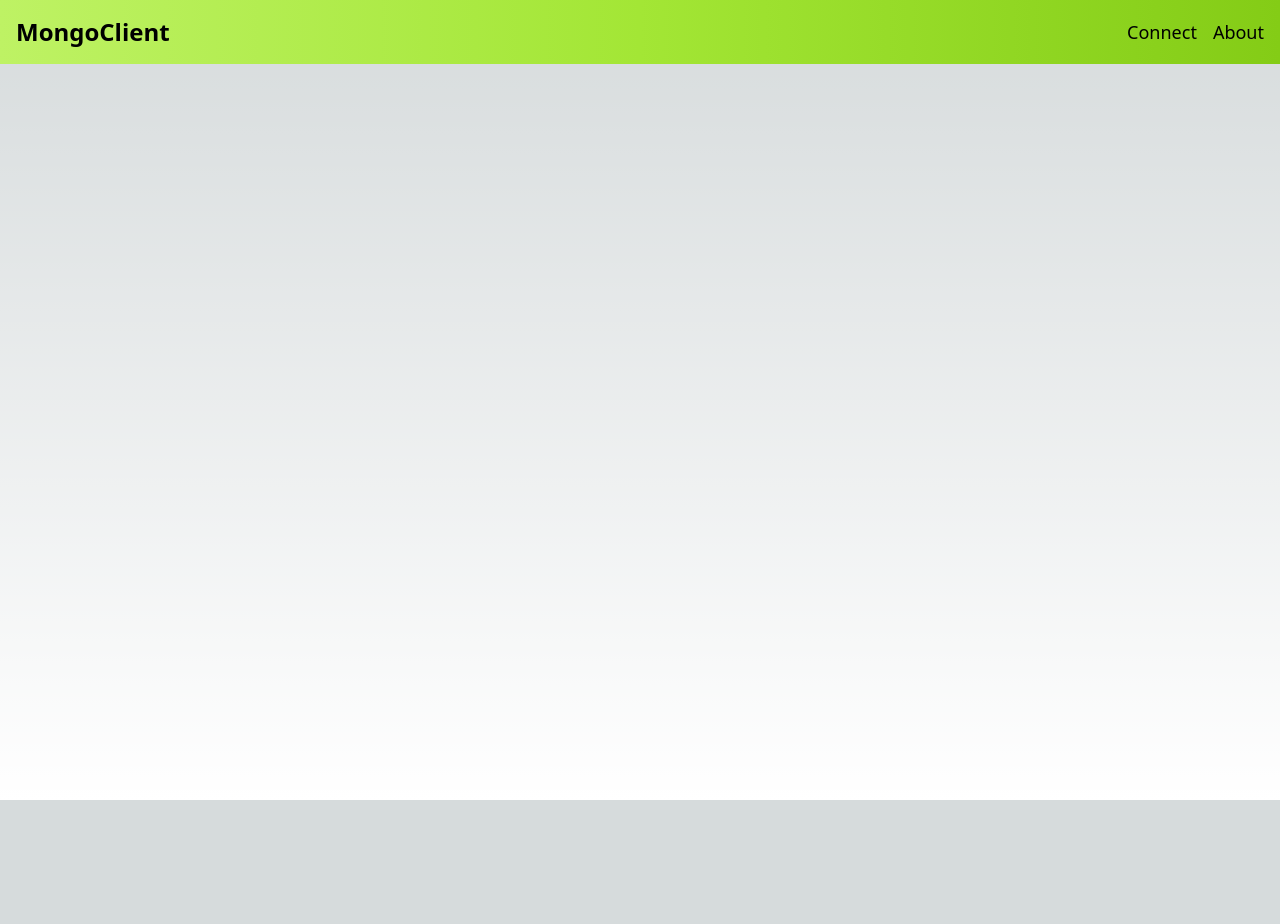
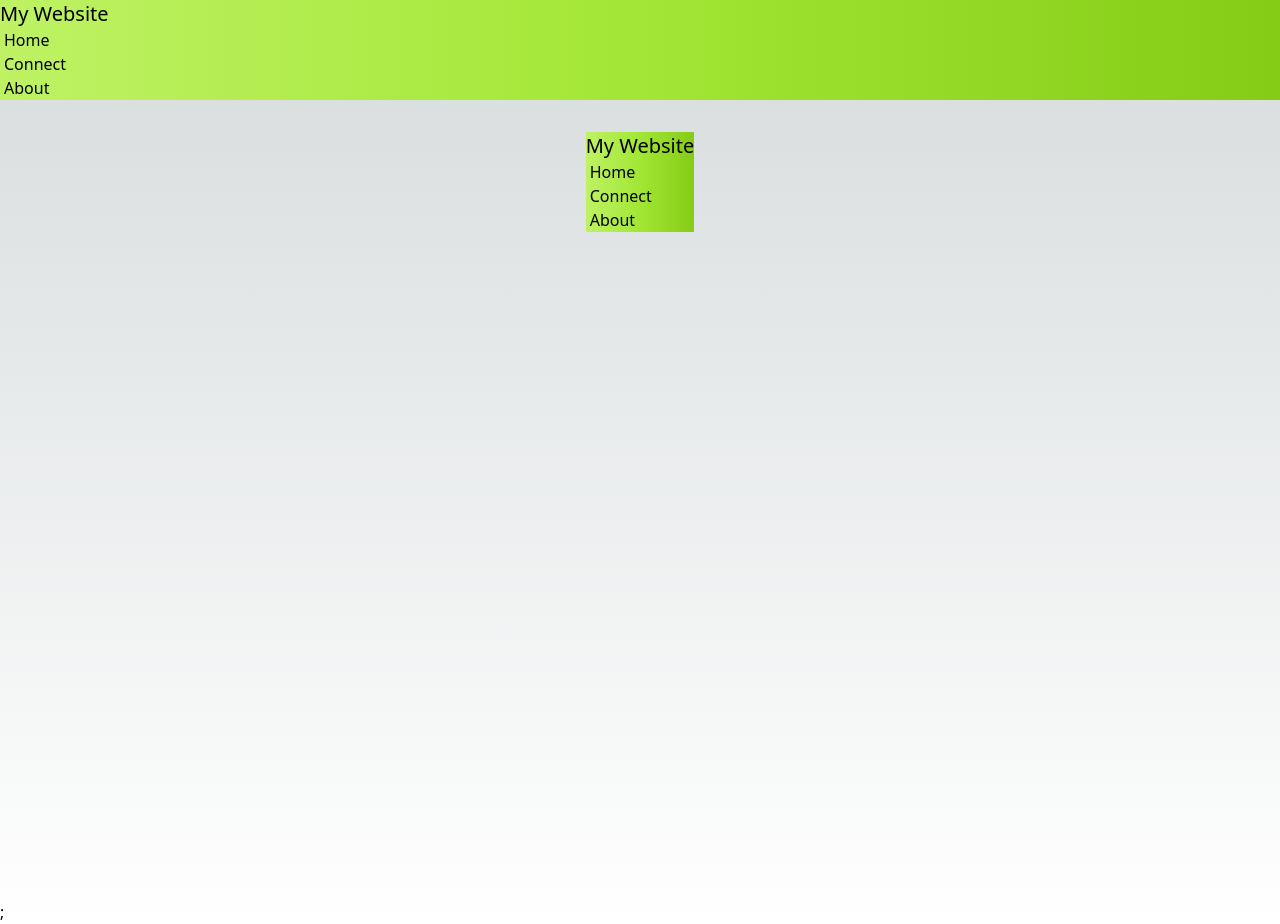
Before and after one commit to Leg3ndary/mongo-client, a Next.js app: page / in a window 1280 px wide. Before the commit the page ends 800 px from the top, so only its background shows below. Built offline with nearby package versions, Linux system fonts and the light colour scheme.

Commit message:
Updating layout

```diff
--- /dev/null
+++ b/src/components/Layout.tsx
@@ -0,0 +1,12 @@
+import React, { PropsWithChildren } from "react";
+import Navbar from "./navigation/NavBar";
+
+const Layout = ({ children }: PropsWithChildren) => {
+    return (
+        <>
+            <Navbar />
+            {children}
+        </>
+    );
+};
+export default Layout;
--- a/src/components/NavBar.tsx
+++ /dev/null
@@ -1,28 +0,0 @@
-// React component for the navigation bar
-import React from "react";
-
-const NavBar = () => {
-    return (
-        <div className="flex flex-col items-center justify-center w-full h-full">
-            <nav className="flex items-center justify-between w-full bg-gradient-to-r from-lime-300 via-lime-400 to-lime-500 absolute p-4">
-                <a href="/" className="text-2xl font-bold">
-                    MongoClient
-                </a>
-                <ul className="flex items-center space-x-4">
-                    <li>
-                        <a href="#" className="text-lg font-medium">
-                            Connect
-                        </a>
-                    </li>
-                    <li>
-                        <a href="/about" className="text-lg font-medium">
-                            About
-                        </a>
-                    </li>
-                </ul>
-            </nav>
-        </div>
-    );
-};
-
-export default NavBar;
--- /dev/null
+++ b/src/components/navigation/NavBar.tsx
@@ -0,0 +1,28 @@
+// React component for the navigation bar
+import React from "react";
+import Link from "next/link";
+
+const NavBar = () => {
+    return (
+        <div className="navbar bg-gradient-to-r from-lime-300 via-lime-400 to-lime-500">
+            <div className="flex-1">
+                <a className="btn btn-ghost normal-case text-xl">My Website</a>
+            </div>
+            <div className="flex-none">
+                <ul className="menu menu-horizontal px-1">
+                    <li>
+                        <Link href="/">Home</Link>
+                    </li>
+                    <li>
+                        <Link href="/connect">Connect</Link>
+                    </li>
+                    <li>
+                        <Link href="/about">About</Link>
+                    </li>
+                </ul>
+            </div>
+        </div>
+    );
+};
+
+export default NavBar;
--- a/src/pages/_app.tsx
+++ b/src/pages/_app.tsx
@@ -1,6 +1,11 @@
 import "@/styles/globals.css";
 import type { AppProps } from "next/app";
+import Layout from "@/components/Layout";
 
 export default function App({ Component, pageProps }: AppProps) {
-    return <Component {...pageProps} />;
+    return (
+        <Layout>
+            <Component {...pageProps} />;
+        </Layout>
+    );
 }
--- a/src/pages/about.tsx
+++ b/src/pages/about.tsx
@@ -1,4 +1,4 @@
-import NavBar from "@/components/NavBar";
+import NavBar from "@/components/navigation/NavBar";
 
 export default function About() {
     return (
--- a/src/pages/index.tsx
+++ b/src/pages/index.tsx
@@ -1,5 +1,5 @@
 import { Inter } from "next/font/google";
-import NavBar from "@/components/NavBar";
+import NavBar from "@/components/navigation/NavBar";
 
 const inter = Inter({ subsets: ["latin"] });
 
```
